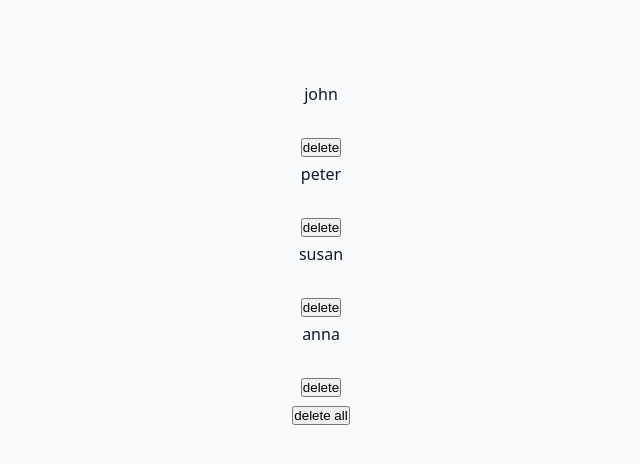
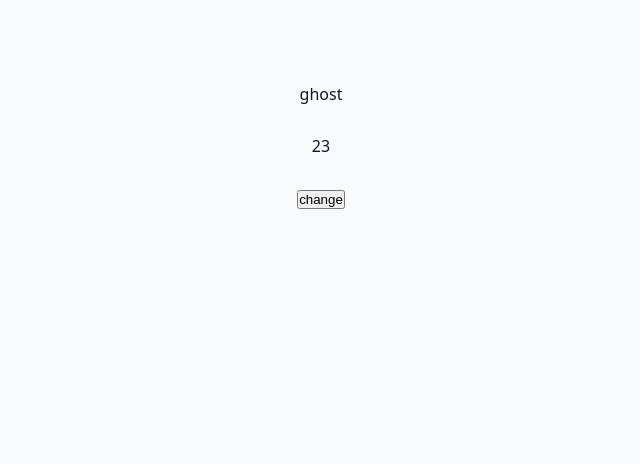
Before and after one commit to sydvys/React-hooks, a React (Vite) app: page / in a window 1280 px wide. Shown: the top 464 px of the page, without its empty margins (319-959 px from the left). Built offline with nearby package versions, Linux system fonts and the light colour scheme.

Commit message:
objects in usestate

```diff
--- a/src/App.jsx
+++ b/src/App.jsx
@@ -1,10 +1,12 @@
 import Basics from "./tutorial/01-useState/starter/02-useState-basics";
 import Array from "./tutorial/01-useState/starter/03-useState-array";
+import Object from "./tutorial/01-useState/starter/04-useState-object";
 function App() {
   return (
     <div className="container">
       {/* <Basics /> */}
-      <Array />
+      {/* <Array /> */}
+      <Object />
     </div>
   );
 }
--- a/src/tutorial/01-useState/starter/04-useState-object.jsx
+++ b/src/tutorial/01-useState/starter/04-useState-object.jsx
@@ -1,7 +1,24 @@
-import { useState } from 'react';
+import { useState } from "react";
 
 const UseStateObject = () => {
-  return <h2>useState object example</h2>;
+  const [person, setPerson] = useState({
+    name: "ghost",
+    age: 23,
+  });
+
+  const displayNext = () => {
+    setPerson({
+      name: "aysu",
+      age: 22,
+    });
+  };
+  return (
+    <>
+      <p>{person.name}</p>
+      <p>{person.age}</p>
+      <button onClick={displayNext}>change</button>
+    </>
+  );
 };
 
 export default UseStateObject;
```
Also changed, not shown: 1 other file (tests, documents, lock files or other folders).
